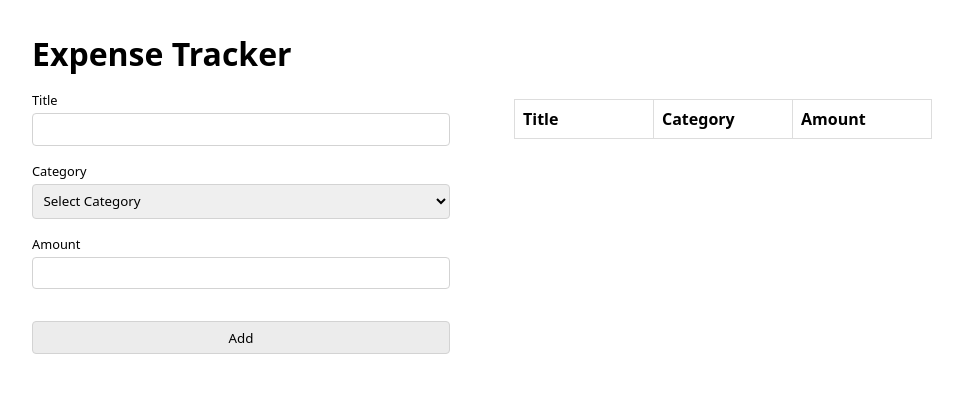
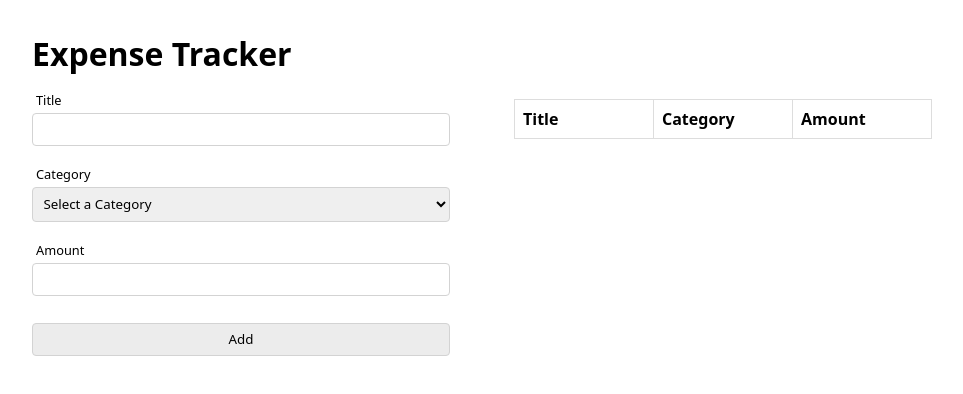
Before and after one commit to sdevishal/react-projects, a React (Vite) app in the folder formControl_project/: page / in a window 1280 px wide. Shown: the top 394 px of the page, without its empty margins (158-1121 px from the left). Built offline with nearby package versions, Linux system fonts and the light colour scheme.

Commit message:
add custom Form fields

```diff
--- /dev/null
+++ b/formControl_project/src/components/CustomFormField.jsx
@@ -0,0 +1,37 @@
+import style from "./ExpenseForm.module.css";
+
+export const Input = ({ label, name, id, value, onChange, error }) => {
+  return (
+    <div className={style["input-group"]}>
+      <label>{label}</label>
+      <input id={id} name={name} value={value} onChange={onChange} />
+      <p className={style["errMsg"]}>{error}</p>
+    </div>
+  );
+};
+
+export const Select = ({
+  label,
+  name,
+  id,
+  value,
+  onChange,
+  error,
+  options,
+  defaultOption,
+}) => {
+  return (
+    <div className={style["input-group"]}>
+      <label>{label}</label>
+      <select name={name} id={id} value={value} onChange={onChange}>
+        <option hidden>{defaultOption}</option>
+        {options.map((option, i) => (
+          <option key={i} value={option}>
+            {option}
+          </option>
+        ))}
+      </select>
+      <p className={style["errMsg"]}>{error}</p>
+    </div>
+  );
+};
--- a/formControl_project/src/components/ExpenseForm.jsx
+++ b/formControl_project/src/components/ExpenseForm.jsx
@@ -1,5 +1,5 @@
 import { useState } from "react";
-import style from "./ExpenseForm.module.css";
+import { Input, Select } from "./CustomFormField";
 
 const ExpenseForm = ({ setExpenses }) => {
   const [expense, setExpense] = useState({
@@ -7,8 +7,22 @@ const ExpenseForm = ({ setExpenses }) => {
     category: "",
     amount: "",
   });
-  function handleSubmit(e) {
+  const [errors, setErrors] = useState({});
+
+  const handleChange = (e) => {
+    const { name, value } = e.target;
+    setExpense((prevState) => ({
+      ...prevState,
+      [name]: value,
+    }));
+    setErrors({});
+  };
+
+  const handleSubmit = (e) => {
     e.preventDefault();
+    const validateResult = validateForm(expense);
+    if (Object.keys(validateResult).length) return;
+
     setExpenses((prevState) => [
       ...prevState,
       { ...expense, id: crypto.randomUUID() },
@@ -18,62 +32,53 @@ const ExpenseForm = ({ setExpenses }) => {
       category: "",
       amount: "",
     });
+  };
+
+  const validateForm = (formData) => {
+    const errMsg = {};
+    if (!formData.title) {
+      errMsg.title = "Title is required";
     }
+    if (!formData.category) {
+      errMsg.category = "Please Select a Category";
+    }
+    if (!formData.amount) {
+      errMsg.amount = "Amount is required";
+    }
+
+    setErrors(errMsg);
+    return errMsg;
+  };
 
   return (
     <div className="form-input">
       <form onSubmit={handleSubmit}>
-        <div className={style["input-group"]}>
-          <label>Title</label>
-          <input
-            type="text"
+        <Input
+          label="Title"
+          id="title"
           name="title"
-            id="title"
           value={expense.title}
-            onChange={(e) =>
-              setExpense((prevState) => ({
-                ...prevState,
-                title: e.target.value,
-              }))
-            }
+          onChange={handleChange}
+          error={errors.title}
         />
-        </div>
-        <div className={style["input-group"]}>
-          <label>Category</label>
-          <select
+        <Select
+          label="Category"
+          id="category"
           name="category"
-            id="category"
           value={expense.category}
-            onChange={(e) =>
-              setExpense((prevState) => ({
-                ...prevState,
-                category: e.target.value,
-              }))
-            }
-          >
-            <option hidden>Select Category</option>
-            <option value="Grocery">Grocery</option>
-            <option value="Clothes">Clothes</option>
-            <option value="Bills">Bills</option>
-            <option value="Education">Education</option>
-            <option value="Medicine">Medicine</option>
-          </select>
-        </div>
-        <div className={style["input-group"]}>
-          <label>Amount</label>
-          <input
-            type="text"
+          onChange={handleChange}
+          error={errors.category}
+          options={["Grocery", "Clothes", "Bills", "Education", "Medicine"]}
+          defaultOption="Select a Category"
+        />
+        <Input
+          label="Amount"
+          id="amount"
           name="amount"
-            id="amount"
           value={expense.amount}
-            onChange={(e) =>
-              setExpense((prevState) => ({
-                ...prevState,
-                amount: e.target.value,
-              }))
-            }
+          onChange={handleChange}
+          error={errors.amount}
         />
-        </div>
         <button type="submit">Add</button>
       </form>
     </div>
--- a/formControl_project/src/components/ExpenseForm.module.css
+++ b/formControl_project/src/components/ExpenseForm.module.css
@@ -1,11 +1,18 @@
-.input-group + .input-group,
-button {
-  margin-block: 1rem;
+.input-group {
+  position: relative;
+  margin-bottom: 1.2rem;
 }
 .input-group label {
   margin-bottom: 4px;
   display: block;
   font-size: 0.8rem;
+  margin-left: 4px;
+}
+.input-group .errMsg {
+  color: red;
+  font-size: 0.7rem;
+  margin-left: 4px;
+  position: absolute;
 }
 .input-group input,
 .input-group select,
@@ -24,4 +31,5 @@ button {
   width: 100%;
   padding: 0.4rem;
   outline: none;
+  margin-top: 0.5rem;
 }
```
Lines whose indentation alone changed are shown as unchanged.
